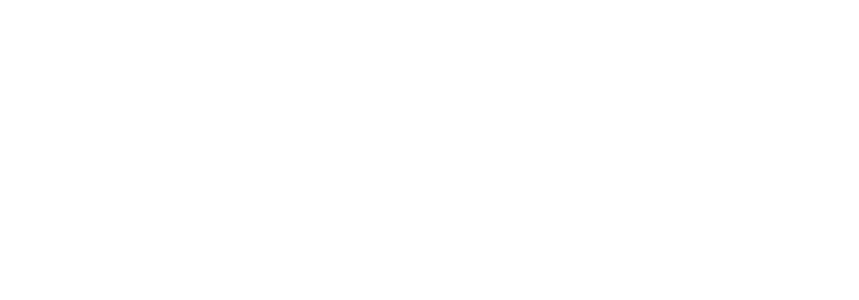
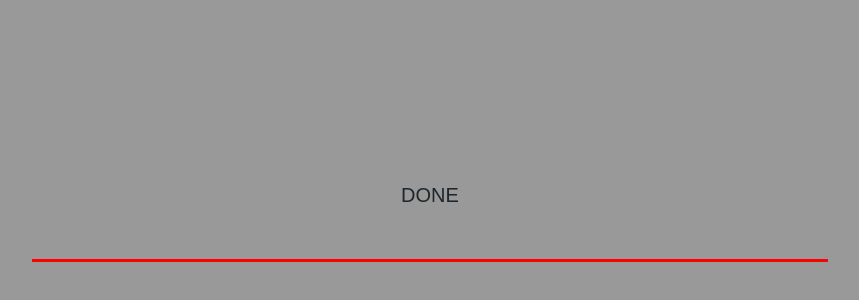
Before and after one commit to igor1994-dev/react-todos, a React (Create React App) app: page /progress in a window 1280 px wide. Shown: the part 140-440 px from the top of the page, without its empty margins (210-1069 px from the left). Built offline with nearby package versions, Linux system fonts and the light colour scheme.

Commit message:
Create Progress Bar

```diff
--- a/src/App.js
+++ b/src/App.js
@@ -1,7 +1,7 @@
 import React from 'react';
 import api from './services/api';
 import { connect } from 'react-redux';
-import { BrowserRouter as Router, Switch } from 'react-router-dom';
+import { BrowserRouter as Router, Switch, Route } from 'react-router-dom';
 import 'bootstrap/dist/css/bootstrap.min.css';
 import SignIn from './pages/signin/SignIn';
 import SignUp from './pages/signup/SignUp';
@@ -11,6 +11,7 @@
 import TodoEdit from './pages/todoEdit/TodoEdit';
 import NotAuthRoute from './components/customRoute/NotAuthRoute';
 import PrivateRoute from './components/customRoute/PrivateRoute';
+import ProgressBar from './components/progressBar/ProgressBar';
 
 class App extends React.Component {
   componentDidMount() {
@@ -29,6 +30,8 @@
             <PrivateRoute exact path='/todos' component={Todos} />
             <PrivateRoute exact path='/todos/new' component={TodoNew} />
             <PrivateRoute exact path='/todos/edit/:id?' component={TodoEdit} />
+
+            <Route exact path='/progress' component={ProgressBar} />
           </Switch>
         </Router>
       </div>
@@ -39,7 +42,7 @@
 
 function mapStateToProps(state) {
   return {
-      token: state.auth.token,
+    token: state.auth.token,
   }
 }
 
--- /dev/null
+++ b/src/components/progressBar/ProgressBar.js
@@ -0,0 +1,41 @@
+import React, { useEffect, useState } from 'react';
+import './index.css';
+
+function ProgressBar(props) {
+    // let { progress } = props;
+
+    const [progress, setProgress] = useState(0);
+    useEffect(() => {
+        let timer = setInterval(() => {
+            setProgress((oldValue) => {
+                const newValue = oldValue + 5;
+                if (newValue === 100) clearInterval(timer);
+                return newValue;
+            });
+        }, 100);
+    }, []);
+
+    const fillerStyles = {
+        height: '100%',
+        width: `${progress}%`,
+        backgroundColor: "red",
+        transition: 'width .1s',
+    };
+
+    return (
+
+        <div className="progress-bar-background">
+            <div className="progress-bar-container">
+
+                <div className="load-percentage">{progress < 100 ? progress + '%' : 'DONE'}</div>
+                <div className="bar">
+                    <div style={fillerStyles}></div>
+                </div>
+
+            </div>
+        </div>
+
+    )
+}
+
+export default ProgressBar;
--- /dev/null
+++ b/src/components/progressBar/index.css
@@ -0,0 +1,33 @@
+.progress-bar-background {
+    height: 100%;
+    width: 100%;
+    background-color: rgba(0, 0, 0, 0.4);
+    position: fixed;
+    top: 0;
+    left: 0;
+    display: flex;
+    align-items: center;
+    justify-content: center;
+    z-index: 5;
+    backdrop-filter: blur(10px);
+}
+.progress-bar-container {
+    width: 70%;
+    display: flex;
+    align-items: center;
+    justify-content: center;
+}
+.bar {
+    height: 3px;
+    width: 100%;
+    background-color: #e0e0de;
+    margin: 50px;
+}
+
+.load-percentage {
+    /* left: 50%; */
+    top: 40%;
+    position: absolute;
+    font-family:fantasy;
+    font-size: 20px;
+}
```
